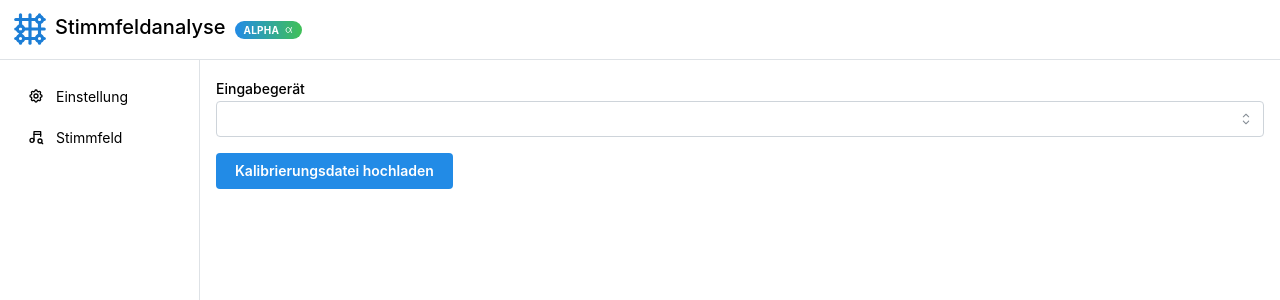
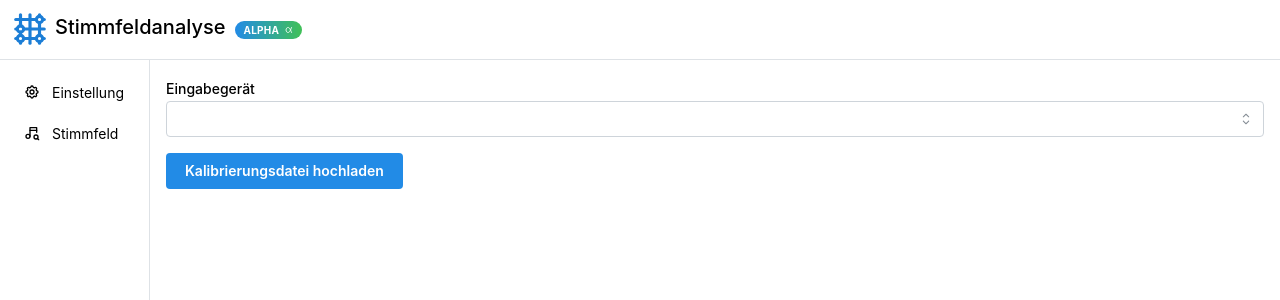
Before and after one commit to rosnFinite/audio-trigger-frontend, a React (Create React App) app: page / in a window 1280 px wide. Shown: the top 300 px of the page. Built offline with nearby package versions, Linux system fonts and the light colour scheme; no server answers.

Commit message:
changed padding of navbar

```diff
--- a/src/App.tsx
+++ b/src/App.tsx
@@ -13,7 +13,7 @@ export default function App() {
   const [opened, {toggle}] = useDisclosure();
 
   return (
-    <AppShell header={{height:60}} navbar={{width: 200, breakpoint:"sm", collapsed: {mobile: !opened}}} padding="md">
+    <AppShell header={{height:60}} navbar={{width: 150, breakpoint:"sm", collapsed: {mobile: !opened}}} padding="md">
       <AppShell.Header>
         <Flex justify="flex-start" align="center">
           <Burger opened={opened} onClick={toggle} hiddenFrom="sm" size="sm" />
@@ -36,7 +36,7 @@ export default function App() {
         </Flex>
       </AppShell.Header>
 
-      <AppShell.Navbar p="md">
+      <AppShell.Navbar p="sm">
         <NavLink href="/" label="Einstellung" leftSection={<TbSettings />}/>
         <NavLink href='/field' label="Stimmfeld" leftSection={<TbMusicSearch />} />
       </AppShell.Navbar>
```
